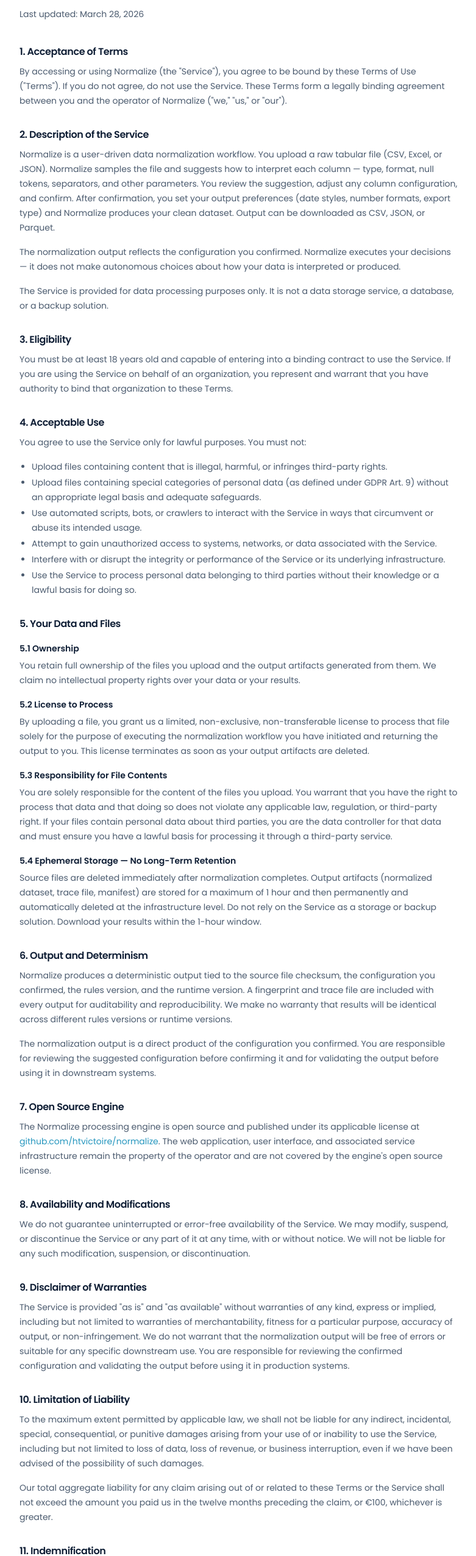
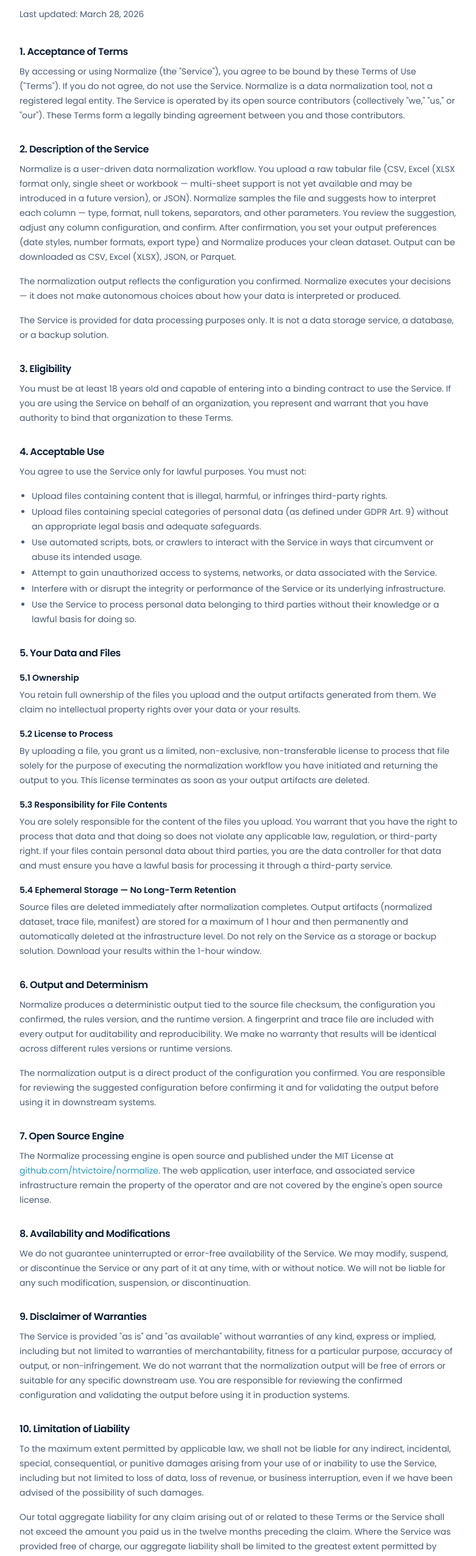
Before and after one commit to htvictoire/normalizeonline, a Next.js app: page /en/terms in a window 1280 px wide. Shown: the part 156-2707 px from the top of the page at 61% size, without its empty margins (248-1029 px from the left). Built offline with nearby package versions, Linux system fonts and the light colour scheme.

Commit message:
update legal

```diff
--- a/app/[locale]/data-protection/page.tsx
+++ b/app/[locale]/data-protection/page.tsx
@@ -39,7 +39,7 @@
         It samples your file to infer column structure, types, and format metadata, then presents
         this as a suggestion. You — the user — review the suggestion, adjust the configuration of
         any column, and confirm how the data should be interpreted. You also control the output:
-        date formats, number styles, null handling, and export type (CSV, JSON, or Parquet). The
+        date formats, number styles, null handling, and export type (CSV, Excel (XLSX), JSON, or Parquet). The
         engine uses only what you have confirmed to direct how cells are parsed — it does not
         inspect, index, or record what the data contains.
       </p>
@@ -98,7 +98,7 @@
       </p>
       <p>
         Standard server-side request logs (IP address, timestamp, HTTP method, response code) may
-        be retained briefly for security and abuse-prevention purposes and are not used for any
+        be retained for up to 60 days for security and abuse-prevention purposes and are not used for any
         other purpose.
       </p>
 
--- a/app/[locale]/privacy/page.tsx
+++ b/app/[locale]/privacy/page.tsx
@@ -56,7 +56,7 @@
       <h3>2.3 Server Logs</h3>
       <p>
         Standard server request logs (IP address, timestamp, HTTP method, response code) may be
-        retained briefly for security and abuse-prevention purposes. These are not used for
+        retained for up to 60 days for security and abuse-prevention purposes. These are not used for
         analytics, profiling, or any purpose beyond operating the service.
       </p>
 
@@ -105,7 +105,7 @@
       <ul>
         <li><strong>Source files:</strong> Deleted immediately after normalization completes.</li>
         <li><strong>Output artifacts:</strong> Automatically deleted after 1 hour.</li>
-        <li><strong>Server logs:</strong> Retained briefly for security purposes, not used for analytics.</li>
+        <li><strong>Server logs:</strong> Retained for up to 60 days for security purposes, not used for analytics.</li>
         <li><strong>Contact form submissions:</strong> Retained only as long as needed to resolve your inquiry.</li>
       </ul>
 
--- a/app/[locale]/terms/page.tsx
+++ b/app/[locale]/terms/page.tsx
@@ -28,18 +28,22 @@
       <h2>1. Acceptance of Terms</h2>
       <p>
         By accessing or using Normalize (the "Service"), you agree to be bound by these Terms of
-        Use ("Terms"). If you do not agree, do not use the Service. These Terms form a legally
-        binding agreement between you and the operator of Normalize ("we," "us," or "our").
+        Use ("Terms"). If you do not agree, do not use the Service. Normalize is a data
+        normalization tool, not a registered legal entity. The Service is operated by its open
+        source contributors (collectively "we," "us," or "our"). These Terms form a legally
+        binding agreement between you and those contributors.
       </p>
 
       <h2>2. Description of the Service</h2>
       <p>
         Normalize is a user-driven data normalization workflow. You upload a raw tabular file (CSV,
-        Excel, or JSON). Normalize samples the file and suggests how to interpret each column —
-        type, format, null tokens, separators, and other parameters. You review the suggestion,
-        adjust any column configuration, and confirm. After confirmation, you set your output
-        preferences (date styles, number formats, export type) and Normalize produces your clean
-        dataset. Output can be downloaded as CSV, JSON, or Parquet.
+        Excel (XLSX format only, single sheet or workbook — multi-sheet support is not yet
+        available and may be introduced in a future version), or JSON). Normalize samples the file
+        and suggests how to interpret each column — type, format, null tokens, separators, and
+        other parameters. You review the suggestion, adjust any column configuration, and confirm.
+        After confirmation, you set your output preferences (date styles, number formats, export
+        type) and Normalize produces your clean dataset. Output can be downloaded as CSV, Excel
+        (XLSX), JSON, or Parquet.
       </p>
       <p>
         The normalization output reflects the configuration you confirmed. Normalize executes your
@@ -132,7 +136,7 @@
 
       <h2>7. Open Source Engine</h2>
       <p>
-        The Normalize processing engine is open source and published under its applicable license
+        The Normalize processing engine is open source and published under the MIT License
         at{" "}
         <a
           href="https://github.com/htvictoire/normalize"
@@ -172,8 +176,9 @@
       </p>
       <p>
         Our total aggregate liability for any claim arising out of or related to these Terms or the
-        Service shall not exceed the amount you paid us in the twelve months preceding the claim,
-        or €100, whichever is greater.
+        Service shall not exceed the amount you paid us in the twelve months preceding the claim.
+        Where the Service was provided free of charge, our aggregate liability shall be limited to
+        the greatest extent permitted by applicable law.
       </p>
 
       <h2>11. Indemnification</h2>
@@ -185,11 +190,11 @@
 
       <h2>12. Governing Law and Jurisdiction</h2>
       <p>
-        These Terms are governed by and construed in accordance with the laws of the Federal
-        Republic of Germany, without regard to its conflict of law provisions. Any disputes arising
-        out of or in connection with these Terms shall be subject to the exclusive jurisdiction of
-        the competent courts in Germany, unless mandatory consumer protection law in your country
-        of residence grants you the right to bring proceedings in your local courts.
+        These Terms are governed by and construed in accordance with the laws of England and Wales,
+        without regard to conflict of law provisions. Any disputes arising out of or in connection
+        with these Terms shall be subject to the non-exclusive jurisdiction of the courts of
+        England and Wales, unless mandatory consumer protection law in your country of residence
+        grants you the right to bring proceedings in your local courts.
       </p>
 
       <h2>13. Changes to These Terms</h2>
```
